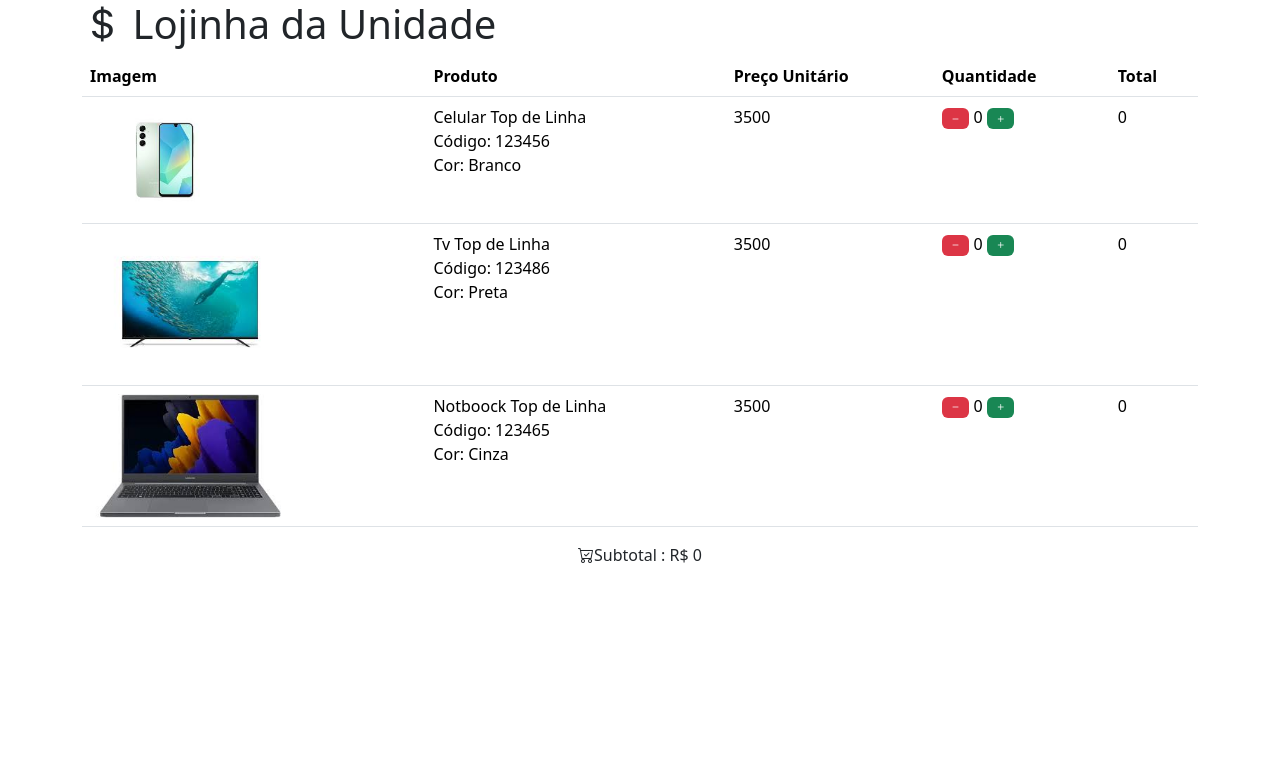
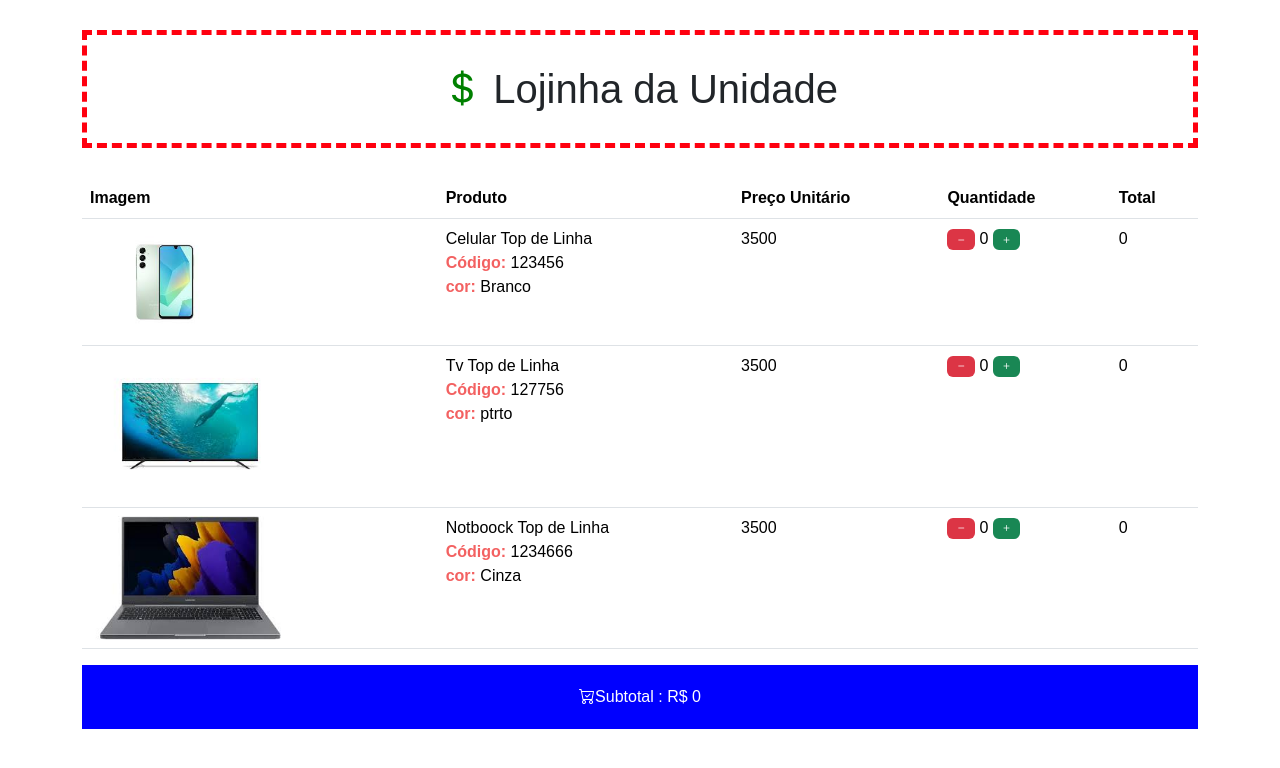
Before and after one commit to davidMarostica/Lojinha_GRAN, a plain HTML site: page index.html in a window 1280 px wide. Drawn offline with nearby package versions, Linux system fonts and the light colour scheme.

Commit message:
finalizado a parte visual

```diff
--- /dev/null
+++ b/css/style.css
@@ -0,0 +1,22 @@
+*{
+    font-family: Arial, Helvetica, sans-serif;
+}
+h1{
+    border: #ff000f dashed 5px;
+    margin: 30px 0;
+    padding: 30px 20px;
+    text-align: center;
+}
+#cifrao{
+    color: green;
+}
+footer{
+    background-color: blue;
+    color: white;
+    padding: 20px;
+}
+.produto_item{
+
+    color: rgb(243, 97, 97);
+    font-weight: bold;
+}
--- a/index.html
+++ b/index.html
@@ -5,14 +5,16 @@
     <meta name="viewport" content="width=device-width, initial-scale=1.0">
     <title>Lojinha</title>
 
+
     <link href="https://cdn.jsdelivr.net/npm/bootstrap@5.3.8/dist/css/bootstrap.min.css" rel="stylesheet" integrity="sha384-sRIl4kxILFvY47J16cr9ZwB07vP4J8+LH7qKQnuqkuIAvNWLzeN8tE5YBujZqJLB" crossorigin="anonymous">
     <link rel="stylesheet" href="https://cdn.jsdelivr.net/npm/bootstrap-icons@1.13.1/font/bootstrap-icons.min.css">
-    <script src="https://cdn.jsdelivr.net/npm/bootstrap@5.3.8/dist/js/bootstrap.bundle.min.js" integrity="sha384-Y84V6T0i2E5o2WvQ22fG08C+8N7l0p8w7r4J9l5cK2m1i5p4o1q2z8s3t4u5v6" crossorigin="anonymous"></script>
+
+    <link rel="stylesheet" href="css/style.css">
 </head>
 <body>
     <div class="container">
 
-        <h1> <i class="bi bi-currency-dollar"></i> Lojinha da Unidade</h1>
+<h1> <i id="cifrao" class="bi bi-currency-dollar"></i> Lojinha da Unidade</h1>
         <table class="table table-hover">
             <thead>
                 <tr>
@@ -25,10 +27,13 @@
             </thead>
             <tbody>
                 <tr>
-                    <td><img src="img/produto_1.jpeg" alt="produto_1" width="150"></td>
-                    <td><div>Celular Top de Linha</div>
-                        <div>Código: 123456</div>
-                        <div>Cor: Branco</div>
+                    <td>
+                        <img src="img/produto_1.jpeg" alt="produto_1" width="150">
+                    </td>
+                    <td>
+                        <div>Celular Top de Linha</div>
+                        <div><span class="produto_item">Código:</span> 123456</div>
+                        <div><span class="produto_item"> cor:</span> Branco</div>
                     </td>
                     <td>3500</td>
                     <td>
@@ -39,10 +44,13 @@
                     <td>0</td>
                 </tr>
                 <tr>
-                    <td><img src="img/produto_2.jpeg" alt="produto_2" width="200"></td>
-                    <td><div>Tv Top de Linha</div>
-                        <div>Código: 123486</div>
-                        <div>Cor: Preta</div>
+                    <td><img src="img/produto_2.jpeg" alt="produto_2" width="200">
+                    </td>
+                    <td>
+                        <div>Tv Top de Linha</div>
+                        <div><span class="produto_item">Código:</span> 127756</div>
+                        <div><span class="produto_item"> cor:</span> ptrto</div>
+                    </td>
                     </td>
                     <td>3500</td>
                     <td>
@@ -55,8 +63,9 @@
                 <tr>
                     <td><img src="img/produto_3.jpeg" alt="produto_3" width="200"></td>
                     <td><div>Notboock Top de Linha</div>
-                        <div>Código: 123465</div>
-                        <div>Cor: Cinza</div>
+                        <div><span class="produto_item">Código:</span> 1234666</div>
+                        <div><span class="produto_item"> cor:</span> Cinza</div>
+                    </td>
                     </td>
                     <td>3500</td>
                     <td>
```
